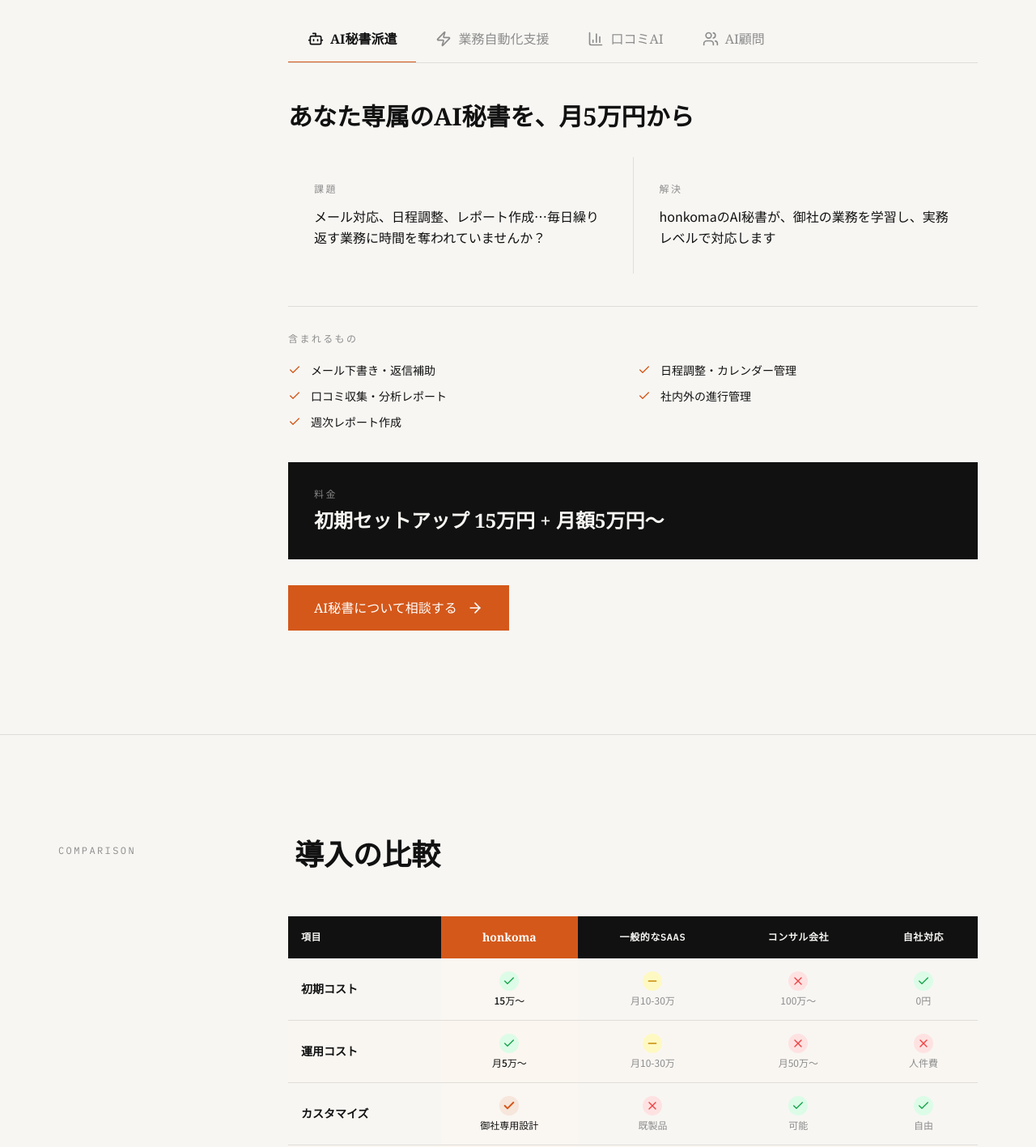
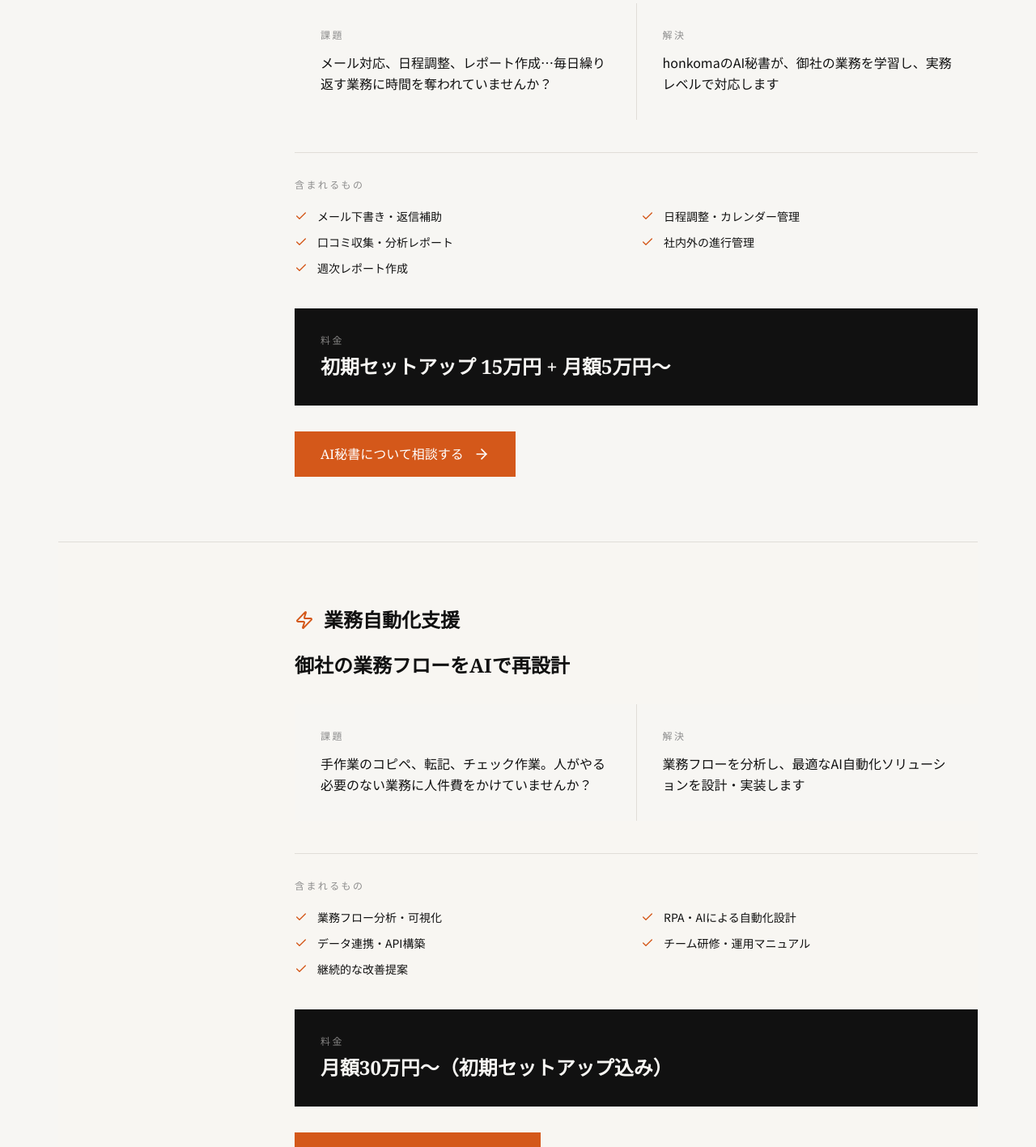
Before and after one commit to MaururuTakumi/qucikcliplp, a React (Vite) app: page /product in a window 1280 px wide. Shown: the part 1000-2417 px from the top of the page at 81% size. Built offline with nearby package versions, Linux system fonts and the light colour scheme.

Commit message:
refactor: サービスタブを縦スタック表示に変更（全サービス一覧表示）
Co-Authored-By: Claude Opus 4.6 (1M context) <noreply@anthropic.com>

```diff
--- a/src/pages/ProductPage.tsx
+++ b/src/pages/ProductPage.tsx
@@ -1,17 +1,11 @@
-import React, { useState } from 'react';
+import React from 'react';
 import { Link } from 'react-router-dom';
 import { Bot, Zap, BarChart3, Users, ArrowRight, Check, X, Minus } from 'lucide-react';
 
-type TabKey = 'ai-secretary' | 'automation' | 'review-ai' | 'ai-advisor';
 
-const tabs: { key: TabKey; label: string; icon: React.ReactNode }[] = [
-  { key: 'ai-secretary', label: 'AI秘書派遣', icon: <Bot className="h-5 w-5" /> },
-  { key: 'automation', label: '業務自動化支援', icon: <Zap className="h-5 w-5" /> },
-  { key: 'review-ai', label: '口コミAI', icon: <BarChart3 className="h-5 w-5" /> },
-  { key: 'ai-advisor', label: 'AI顧問', icon: <Users className="h-5 w-5" /> },
-];
-
-const tabContent: Record<TabKey, {
+const services: {
+  label: string;
+  icon: React.ReactNode;
   oneLiner: string;
   problem: string;
   solution: string;
@@ -19,8 +13,10 @@ const tabContent: Record<TabKey, {
   pricing: string;
   cta: string;
   extraLink?: { label: string; to: string };
-}> = {
-  'ai-secretary': {
+}[] = [
+  {
+    label: 'AI秘書派遣',
+    icon: <Bot className="h-6 w-6" />,
     oneLiner: 'あなた専属のAI秘書を、月5万円から',
     problem: 'メール対応、日程調整、レポート作成…毎日繰り返す業務に時間を奪われていませんか？',
     solution: 'honkomaのAI秘書が、御社の業務を学習し、実務レベルで対応します',
@@ -34,7 +30,9 @@ const tabContent: Record<TabKey, {
     pricing: '初期セットアップ 15万円 + 月額5万円〜',
     cta: 'AI秘書について相談する',
   },
-  automation: {
+  {
+    label: '業務自動化支援',
+    icon: <Zap className="h-6 w-6" />,
     oneLiner: '御社の業務フローをAIで再設計',
     problem: '手作業のコピペ、転記、チェック作業。人がやる必要のない業務に人件費をかけていませんか？',
     solution: '業務フローを分析し、最適なAI自動化ソリューションを設計・実装します',
@@ -48,7 +46,9 @@ const tabContent: Record<TabKey, {
     pricing: '月額30万円〜（初期セットアップ込み）',
     cta: '業務自動化について相談する',
   },
-  'review-ai': {
+  {
+    label: '口コミAI',
+    icon: <BarChart3 className="h-6 w-6" />,
     oneLiner: '口コミ対応、もうあなたがやる必要はありません',
     problem: '複数サイトの口コミを毎日チェック、返信、分析…月30時間以上かかっていませんか？',
     solution: 'AIが口コミを自動収集・分析し、週次レポート+返信ドラフトまで自動生成します',
@@ -64,7 +64,9 @@ const tabContent: Record<TabKey, {
     cta: '口コミAIについて相談する',
     extraLink: { label: '口コミAI詳細ページ', to: '/review-ai' },
   },
-  'ai-advisor': {
+  {
+    label: 'AI顧問',
+    icon: <Users className="h-6 w-6" />,
     oneLiner: 'AIの進化、追いかけるのをやめませんか。',
     problem: 'AIツールは毎日増え続ける。自社に合うものがどれかわからない。始めたいけど、何から手をつければいいのか見当もつかない。',
     solution: '毎日AIを経営に活用しているプロが、御社の横に立ちます。週次ミーティングで一緒に手を動かしながら、御社に合ったAI活用を実現します。',
@@ -79,7 +81,7 @@ const tabContent: Record<TabKey, {
     pricing: '月額15万円（税別・最低3ヶ月〜）',
     cta: 'AI顧問について相談する',
   },
-};
+];
 
 const comparisonRows = [
   {
@@ -142,13 +144,9 @@ function ComparisonIcon({ type }: { type: string }) {
 }
 
 const ProductPage: React.FC = () => {
-  const [activeTab, setActiveTab] = useState<TabKey>('ai-secretary');
-
   React.useEffect(() => {
     document.title = 'サービス・料金 | honkoma';
   }, []);
-
-  const current = tabContent[activeTab];
 
   return (
     <div className="bg-cream">
@@ -197,55 +195,46 @@ const ProductPage: React.FC = () => {
         </div>
       </section>
 
-      {/* ===== 3. SERVICE TABS ===== */}
-      <section className="py-24 md:py-32 border-b border-subtle">
+      {/* ===== 3. SERVICES (vertical stack) ===== */}
+      <section className="border-b border-subtle">
         <div className="max-w-[1200px] mx-auto px-6 lg:px-8">
-          <div className="grid grid-cols-1 lg:grid-cols-12 gap-8 mb-12">
+          {services.map((service, idx) => (
+            <div
+              key={idx}
+              className={`py-16 md:py-20 ${idx < services.length - 1 ? 'border-b border-subtle' : ''} ${idx % 2 === 1 ? 'bg-accent-light/10' : ''}`}
+            >
+              <div className="grid grid-cols-1 lg:grid-cols-12 gap-8">
+                {/* Left label — only on first service */}
                 <div className="lg:col-span-3">
+                  {idx === 0 && (
+                    <>
                       <span className="font-mono text-xs tracking-[0.2em] uppercase text-warm">Services</span>
-            </div>
-            <div className="lg:col-span-9">
-              <h2 className="font-serif text-3xl md:text-4xl font-bold text-ink">サービス概要</h2>
-            </div>
+                      <h2 className="font-serif text-3xl md:text-4xl font-bold text-ink mt-2">サービス概要</h2>
+                    </>
+                  )}
                 </div>
 
-          {/* Tab Buttons */}
-          <div className="lg:ml-[25%] mb-12">
-            <div className="flex overflow-x-auto -mx-6 px-6 lg:mx-0 lg:px-0 gap-0 border-b border-subtle">
-              {tabs.map((tab) => (
-                <button
-                  key={tab.key}
-                  onClick={() => setActiveTab(tab.key)}
-                  className={`flex items-center gap-2 px-6 py-4 font-serif text-sm md:text-base whitespace-nowrap transition-all duration-300 border-b-2 -mb-px ${
-                    activeTab === tab.key
-                      ? 'border-accent text-ink font-bold'
-                      : 'border-transparent text-warm hover:text-ink'
-                  }`}
-                >
-                  {tab.icon}
-                  {tab.label}
-                </button>
-              ))}
-            </div>
+                <div className="lg:col-span-9">
+                  {/* Service header */}
+                  <div className="flex items-center gap-3 mb-6">
+                    <span className="text-accent">{service.icon}</span>
+                    <h3 className="font-serif text-2xl font-bold text-ink">{service.label}</h3>
                   </div>
 
-          {/* Tab Content */}
-          <div className="lg:ml-[25%]" key={activeTab}>
-            <div className="animate-fade-in">
                   {/* One-liner */}
-              <p className="font-serif text-2xl md:text-3xl font-bold text-ink mb-8">
-                {current.oneLiner}
+                  <p className="font-serif text-xl md:text-2xl font-bold text-ink mb-8">
+                    {service.oneLiner}
                   </p>
 
                   {/* Problem / Solution */}
                   <div className="grid grid-cols-1 md:grid-cols-2 gap-px bg-subtle mb-10">
                     <div className="bg-cream p-6 md:p-8">
                       <h4 className="font-mono text-xs tracking-[0.2em] uppercase text-warm mb-3">課題</h4>
-                  <p className="text-ink leading-relaxed">{current.problem}</p>
+                      <p className="text-ink leading-relaxed">{service.problem}</p>
                     </div>
                     <div className="bg-cream p-6 md:p-8">
                       <h4 className="font-mono text-xs tracking-[0.2em] uppercase text-warm mb-3">解決</h4>
-                  <p className="text-ink leading-relaxed">{current.solution}</p>
+                      <p className="text-ink leading-relaxed">{service.solution}</p>
                     </div>
                   </div>
 
@@ -253,7 +242,7 @@ const ProductPage: React.FC = () => {
                   <div className="border-t border-subtle pt-8 mb-10">
                     <h4 className="font-mono text-xs tracking-[0.2em] uppercase text-warm mb-5">含まれるもの</h4>
                     <div className="grid grid-cols-1 sm:grid-cols-2 gap-3">
-                  {current.includes.map((item, i) => (
+                      {service.includes.map((item, i) => (
                         <div key={i} className="flex items-center gap-3">
                           <Check className="h-4 w-4 text-accent flex-shrink-0" />
                           <span className="text-sm text-ink">{item}</span>
@@ -266,7 +255,7 @@ const ProductPage: React.FC = () => {
                   <div className="bg-ink text-cream p-6 md:p-8 mb-8 flex flex-col sm:flex-row sm:items-center sm:justify-between gap-4">
                     <div>
                       <h4 className="font-mono text-xs tracking-[0.2em] uppercase text-cream/50 mb-2">料金</h4>
-                  <p className="font-serif text-xl md:text-2xl font-bold">{current.pricing}</p>
+                      <p className="font-serif text-xl md:text-2xl font-bold">{service.pricing}</p>
                     </div>
                   </div>
 
@@ -276,21 +265,23 @@ const ProductPage: React.FC = () => {
                       to="/contact"
                       className="group inline-flex items-center px-8 py-4 bg-accent text-white font-serif font-medium hover:bg-accent-hover transition-colors duration-300"
                     >
-                  {current.cta}
+                      {service.cta}
                       <ArrowRight className="ml-3 h-5 w-5 group-hover:translate-x-1 transition-transform" />
                     </Link>
-                {current.extraLink && (
+                    {service.extraLink && (
                       <Link
-                    to={current.extraLink.to}
+                        to={service.extraLink.to}
                         className="group inline-flex items-center px-8 py-4 border border-subtle text-ink font-serif font-medium hover:border-ink transition-colors duration-300"
                       >
-                    {current.extraLink.label}
+                        {service.extraLink.label}
                         <ArrowRight className="ml-3 h-5 w-5 group-hover:translate-x-1 transition-transform" />
                       </Link>
                     )}
                   </div>
                 </div>
               </div>
+            </div>
+          ))}
         </div>
       </section>
 
```
Lines whose indentation alone changed are shown as unchanged.
